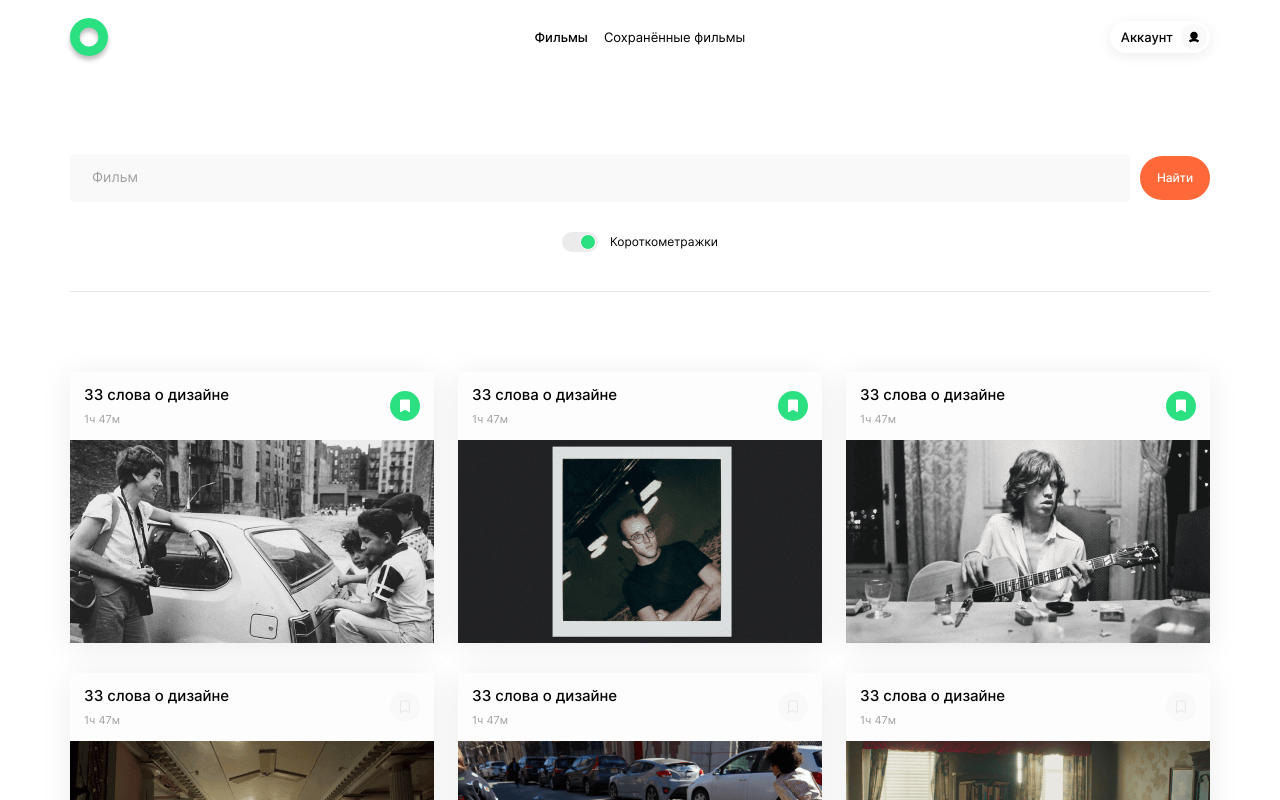
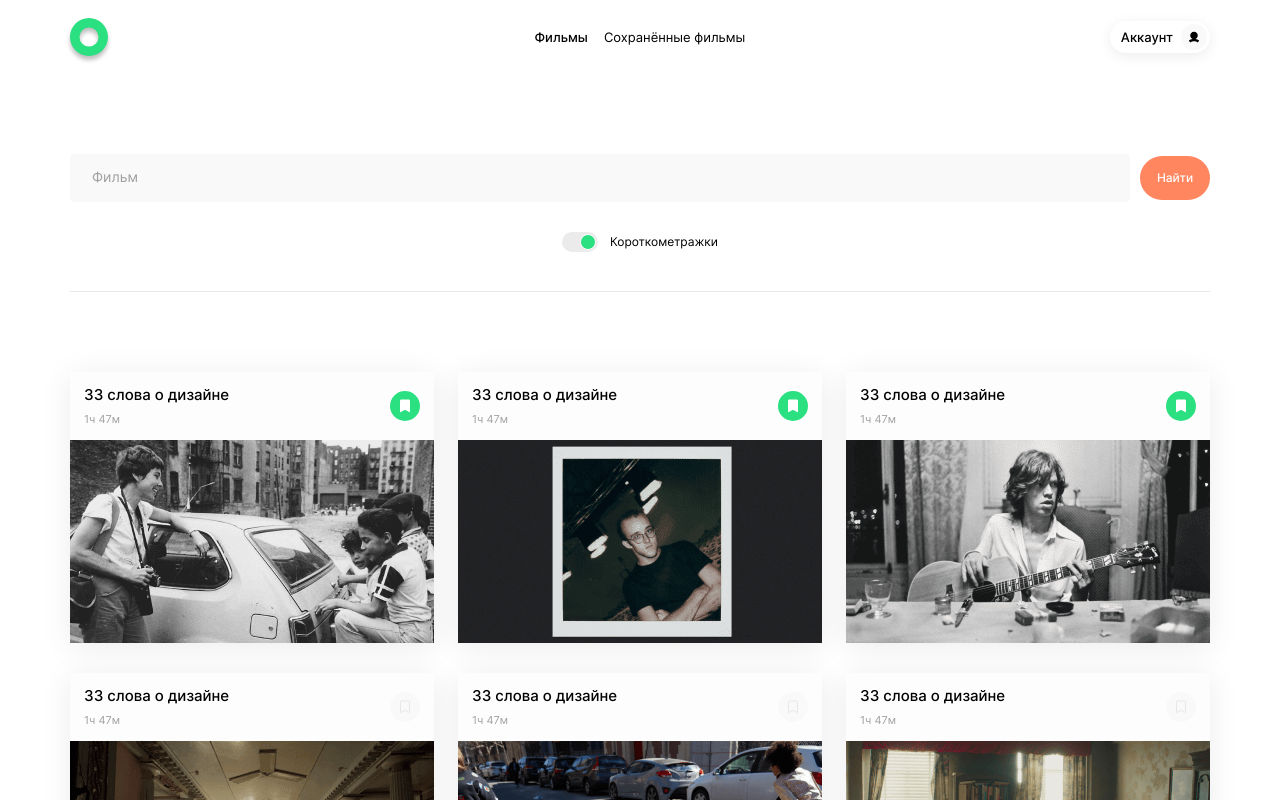
Before and after one commit to ChumachI/movies-explorer-frontend, a React (Create React App) app: page /movies in a window 1280 px wide. In both pictures the pointer is over the button "Найти". Shown: the top 800 px of the page. Built offline with nearby package versions, Linux system fonts and the light colour scheme.

Commit message:
hotfix/Исправить стилизацию кнопки формы поиска

```diff
--- a/src/components/SearchForm/SearchForm.css
+++ b/src/components/SearchForm/SearchForm.css
@@ -41,7 +41,7 @@
   transition: opacity 0.2s linear;
 }
 
-.movies__search-button:hover {
+.search-form__button:hover {
   cursor: pointer;
   opacity: 0.8;
 }
```
